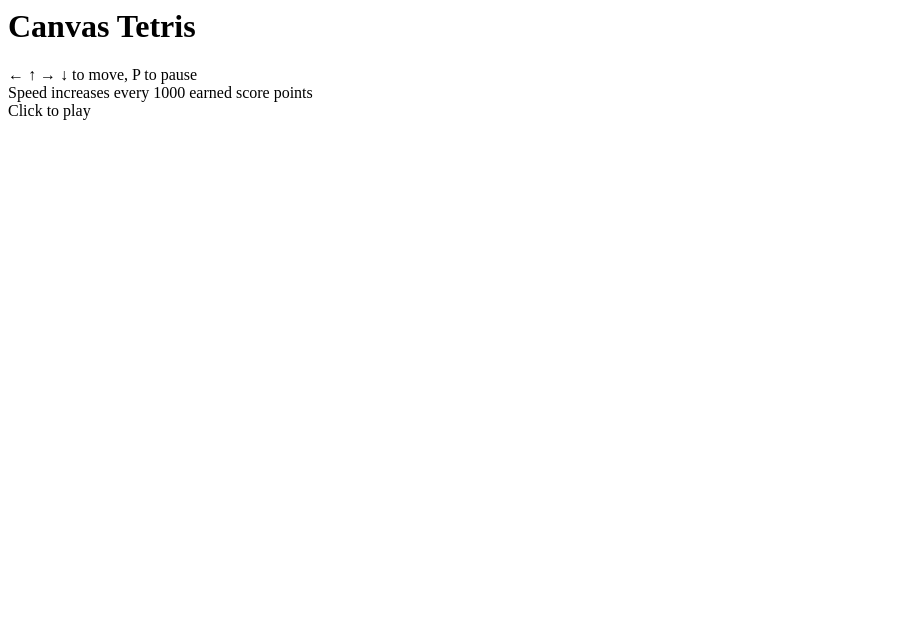
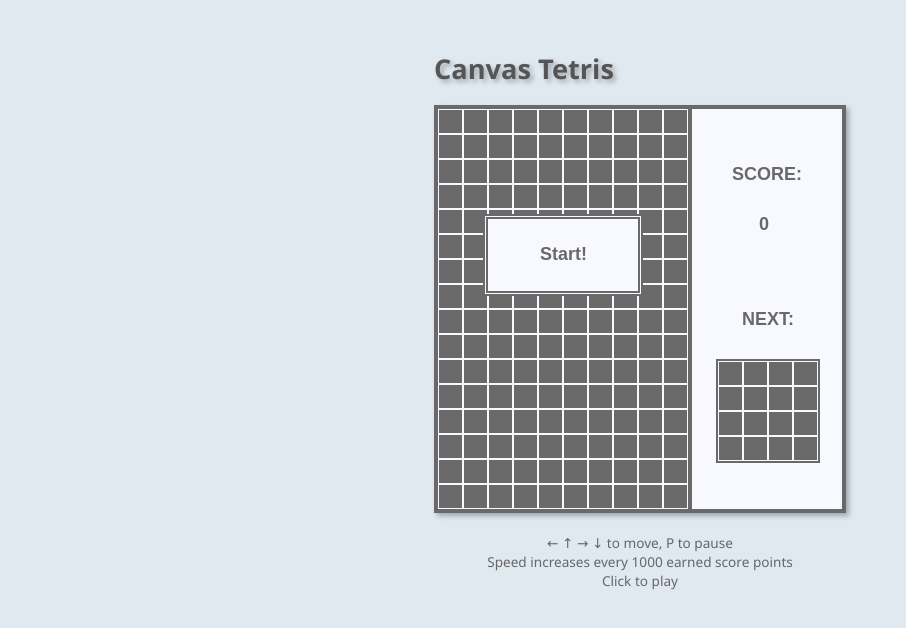
Before and after one commit to bagasdong/simple-javascript, a plain HTML site: page tetris.html in a window 1280 px wide. Shown: the whole page, without its empty margins (0-906 px from the left). Drawn offline with Linux system fonts and the light colour scheme; files that its build step writes are made by us from their sources.

Commit message:
Initial tettris

```diff
--- a/tetris.html
+++ b/tetris.html
@@ -6,4 +6,6 @@
       <br/> Speed increases every 1000 earned score points
       <br/> Click to play
     </div>
+    <script src="dist/js/tetris.js"></script>
+    <link href="gaya.css" rel="stylesheet" />
   </div>
```
